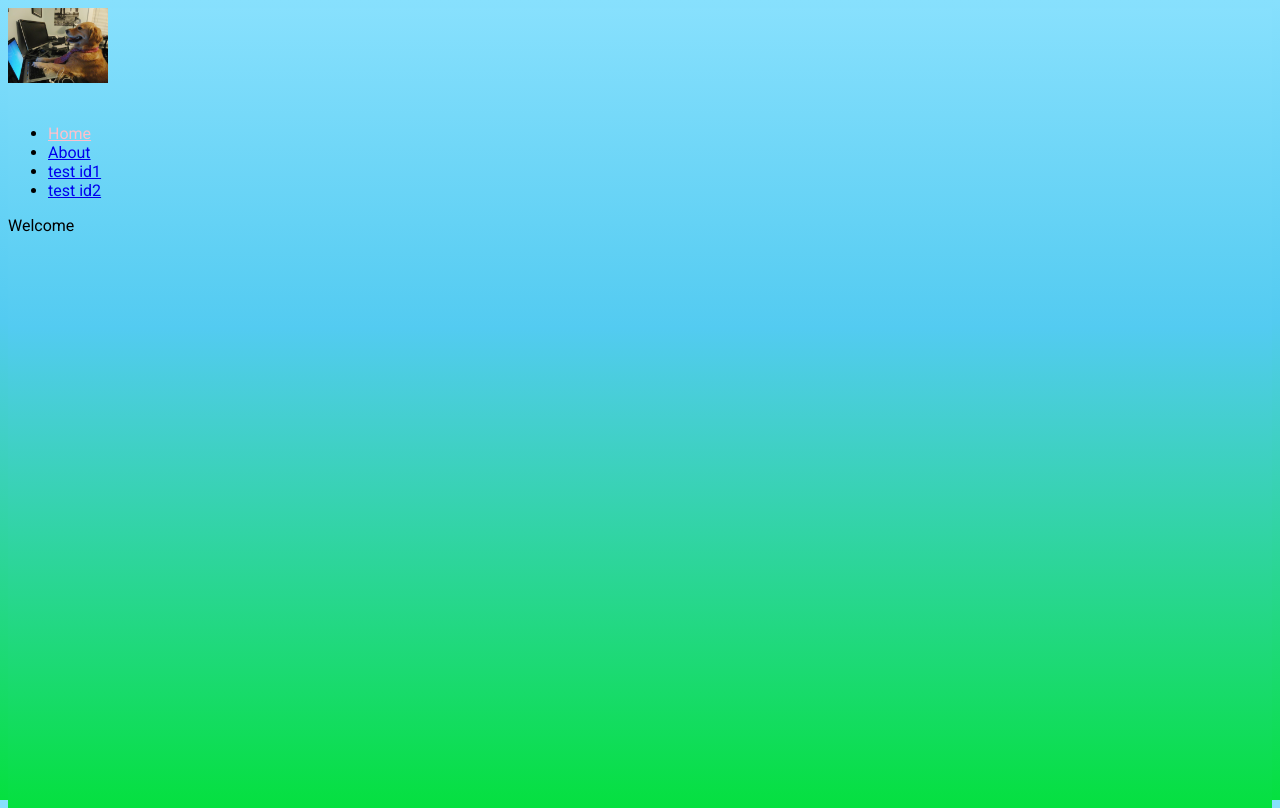
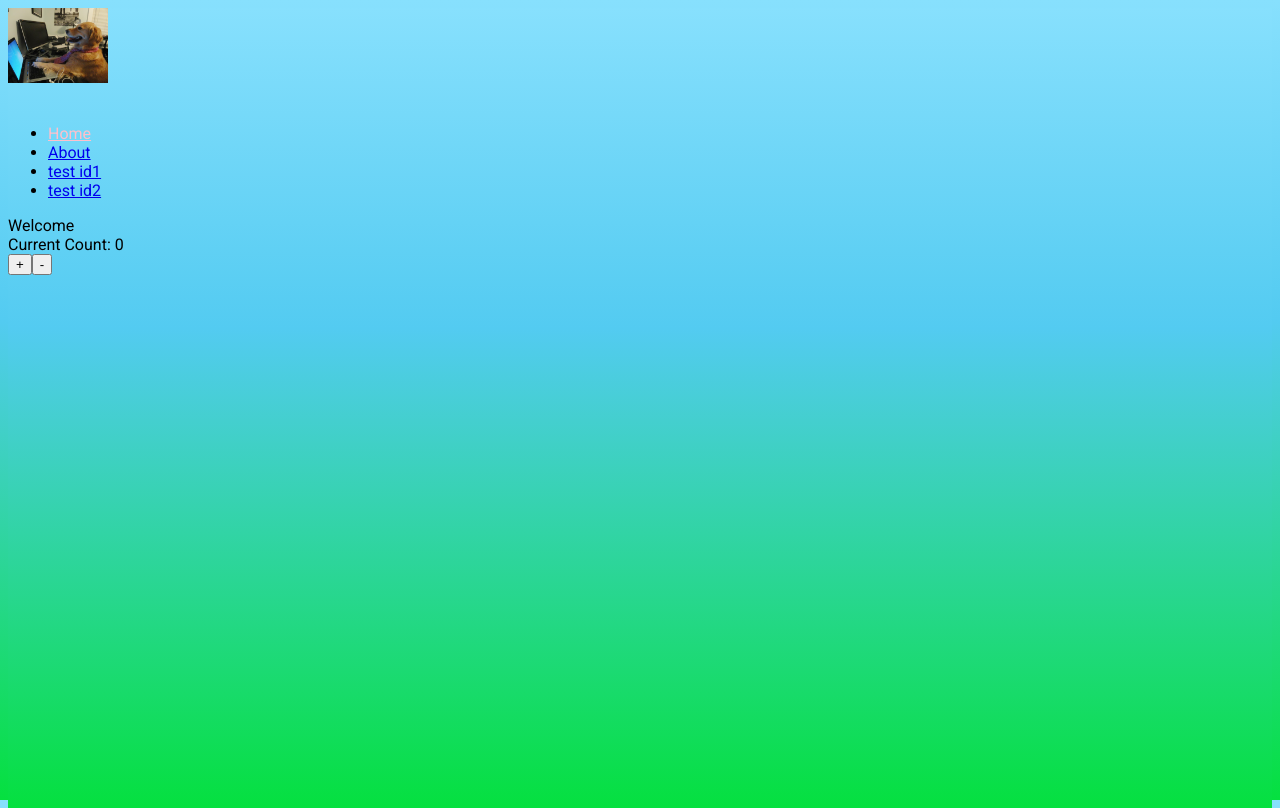
Before and after one commit to tfenaroli/dartmouth-cs52-lab4, a React (Vite) app: page / in a window 1280 px wide. Built offline with nearby package versions, Linux system fonts and the light colour scheme.

Commit message:
redux integration

```diff
--- a/package.json
+++ b/package.json
@@ -22,12 +22,14 @@
     "vite": "^4.2.1"
   },
   "dependencies": {
+    "@reduxjs/toolkit": "^1.9.5",
     "@vitejs/plugin-react": "^3.1.0",
     "axios": "^1.3.5",
     "jquery": "^3.6.4",
     "lodash.debounce": "^4.0.8",
     "react": "^18.2.0",
     "react-dom": "^18.2.0",
+    "react-redux": "^8.0.5",
     "react-router": "^6.10.0",
     "react-router-dom": "^6.10.0",
     "vite-plugin-eslint": "^1.8.1"
--- /dev/null
+++ b/src/actions/index.js
@@ -0,0 +1,19 @@
+// keys for actiontypes
+export const ActionTypes = {
+  INCREMENT: 'INCREMENT',
+  DECREMENT: 'DECREMENT',
+};
+
+export function increment() {
+  return {
+    type: ActionTypes.INCREMENT,
+    payload: null,
+  };
+}
+
+export function decrement() {
+  return {
+    type: ActionTypes.DECREMENT,
+    payload: null,
+  };
+}
--- a/src/components/App.jsx
+++ b/src/components/App.jsx
@@ -2,6 +2,8 @@
 import {
   BrowserRouter, Routes, Route, NavLink, useParams,
 } from 'react-router-dom';
+import Counter from './Counter';
+import Controls from './Controls';
 
 function Nav(props) {
   return (
@@ -17,7 +19,13 @@
 }
 
 function Welcome(props) {
-  return <div>Welcome</div>;
+  return (
+    <div>
+      <div>Welcome</div>
+      <Counter />
+      <Controls />
+    </div>
+  );
 }
 
 function About(props) {
--- /dev/null
+++ b/src/components/Controls.jsx
@@ -0,0 +1,16 @@
+import React from 'react';
+import { useDispatch } from 'react-redux';
+
+import { increment, decrement } from '../actions';
+
+function Controls(props) {
+  const dispatch = useDispatch();
+  return (
+    <div>
+      <button type="button" onClick={() => dispatch(increment())}>+</button>
+      <button type="button" onClick={() => dispatch(decrement())}>-</button>
+    </div>
+  );
+}
+
+export default Controls;
--- /dev/null
+++ b/src/components/Counter.jsx
@@ -0,0 +1,13 @@
+import React from 'react';
+import { useSelector } from 'react-redux';
+
+function Counter(props) {
+  const count = useSelector((store) => store.count);
+  return (
+    <div>
+      Current Count: {count}
+    </div>
+  );
+}
+
+export default Counter;
--- a/src/index.jsx
+++ b/src/index.jsx
@@ -1,7 +1,19 @@
 import React from 'react';
 import { createRoot } from 'react-dom/client';
 import './style.scss';
+import { Provider } from 'react-redux';
+import { configureStore } from '@reduxjs/toolkit';
 import App from './components/App';
+import rootReducer from './reducers';
+
+// this creates the store with the reducers
+const store = configureStore({
+  reducer: rootReducer,
+});
 
 const root = createRoot(document.getElementById('main'));
-root.render(<App />);
+root.render(
+  <Provider store={store}>
+    <App />
+  </Provider>,
+);
--- /dev/null
+++ b/src/reducers/count-reducer.js
@@ -0,0 +1,14 @@
+import { ActionTypes } from '../actions';
+
+const CountReducer = (state = 0, action = {}) => {
+  switch (action.type) {
+    case ActionTypes.INCREMENT:
+      return state + 1;
+    case ActionTypes.DECREMENT:
+      return state - 1;
+    default:
+      return state;
+  }
+};
+
+export default CountReducer;
--- /dev/null
+++ b/src/reducers/index.js
@@ -0,0 +1,11 @@
+// the starting point for your redux store
+// this defines what your store state will look like
+import { combineReducers } from '@reduxjs/toolkit';
+
+import CountReducer from './count-reducer';
+
+const rootReducer = combineReducers({
+  count: CountReducer,
+});
+
+export default rootReducer;
```
Also changed, not shown: 1 other file (tests, documents, lock files or other folders).
